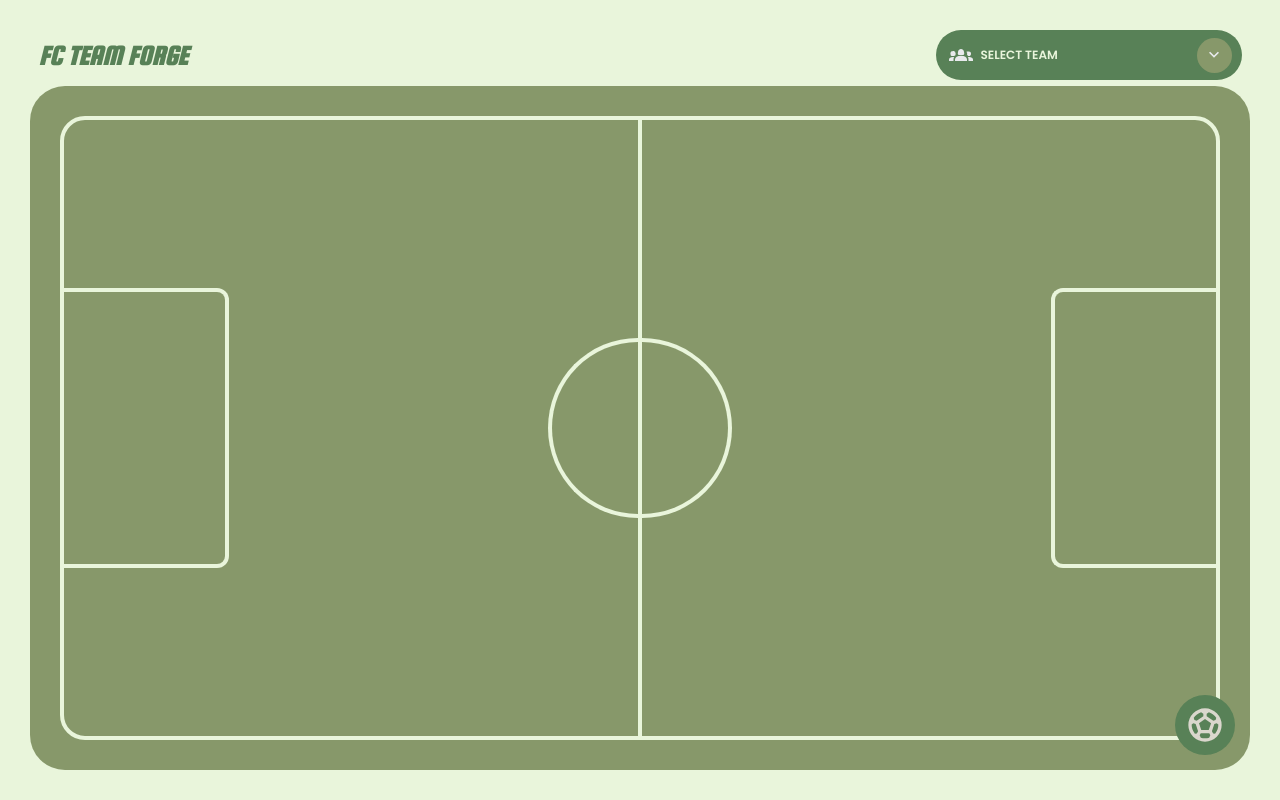
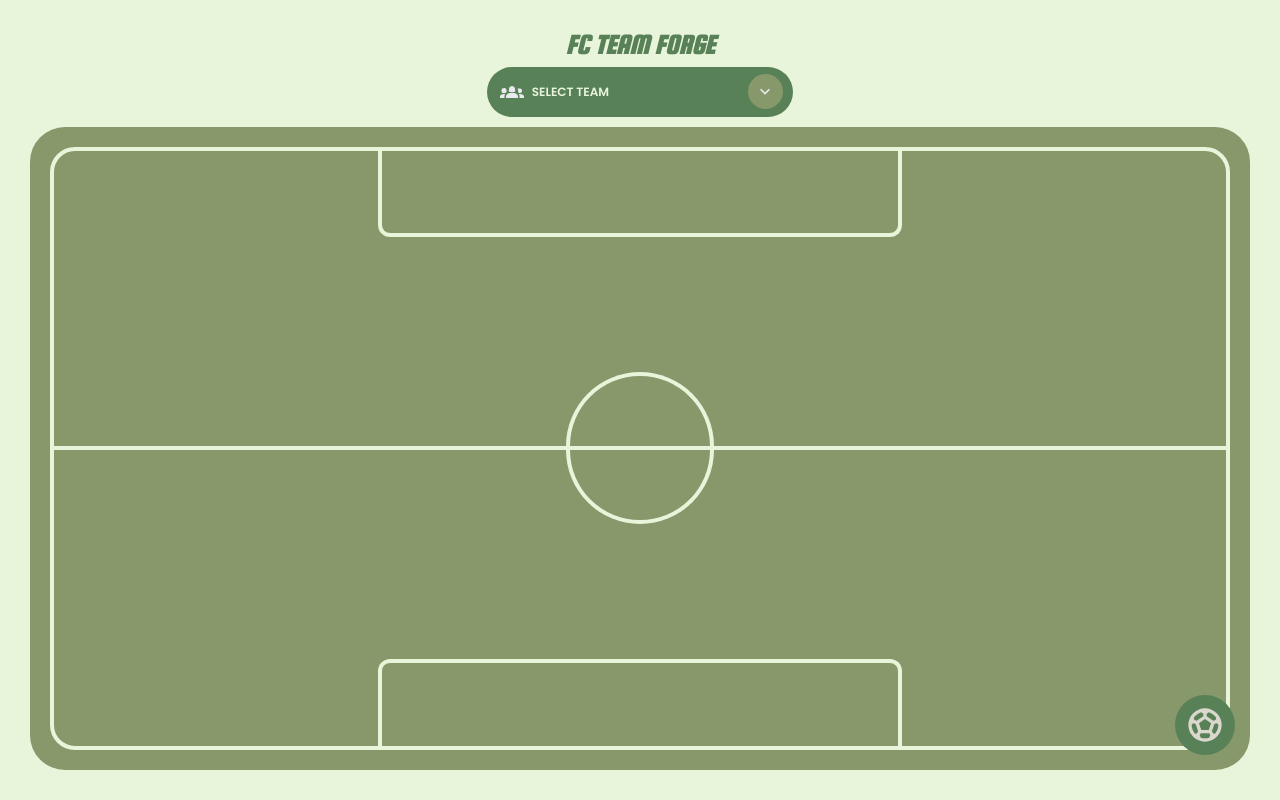
Before and after one commit to thecodingvivek/FC-TeamForge, a Vue app in the folder frontend/: page / in a window 1280 px wide. Built offline with nearby package versions, Linux system fonts and the light colour scheme.

Commit message:
fixed bug in responsivness

```diff
--- a/frontend/src/static/App.css
+++ b/frontend/src/static/App.css
@@ -568,7 +568,7 @@ body {
   }
 }
 
-@media only screen and (max-width:600px) {
+@media only screen and (max-width:600px){
   .output-frame{
     height: calc(100% - 116px);
   }
@@ -668,6 +668,110 @@ body {
   }
 }
 
+
+@media only screen and (min-height: 690px){
+  .output-frame{
+    height: calc(90% - 116px);
+  }
+  .output-frame{
+    height: calc(100% - 116px);
+  }
+
+  .field-border{
+    flex-direction: column;
+  }
+
+  .team-formation{
+    width: 100%;
+    height: 50%;
+    border: none;
+    border-radius: 0px;
+    border-bottom: 2px solid var(--primary-bg);
+    flex-direction: column;
+  }
+
+  .team-formation:nth-child(2){
+    border-radius: 0px;
+    border: none;
+    border-top: 2px solid var(--primary-bg);
+  }
+
+  .formation-nav{
+    flex-direction: column;
+    height: 100px;
+    justify-content: space-between;
+    padding: 0;
+  }
+
+
+  .left-gk{
+    width: 44%;
+    height: 28%;
+    border-right: 4px;
+    border-top:0px ;
+    border-bottom: 4px;
+    border-left: 4px;
+    border-bottom-left-radius: 12px;
+    border-bottom-right-radius: 12px;
+    border-top-right-radius: 0px;
+    border-style: solid;
+    border-color:var(--primary-bg);
+  }
+
+  .right-gk{
+    width: 44%;
+    height: 28%;
+    border-right: 4px;
+    border-top:4px ;
+    border-bottom: 0px;
+    border-left: 4px;
+    border-top-left-radius: 12px;
+    border-top-right-radius: 12px;
+    border-bottom-left-radius: 0px;
+    border-style: solid;
+    border-color:var(--primary-bg);
+  }
+
+  .left-circle{
+    width: 140px;
+    height: 70px;
+    border-top-left-radius: 140px;
+    border-top-right-radius: 140px;
+    border-bottom-left-radius: 0;
+    border-bottom-right-radius: 0;
+    border-left:4px solid var(--primary-bg);
+    border-top: 4px solid var(--primary-bg);
+    border-right: 4px solid var(--primary-bg);
+    border-bottom:0px;
+  }
+
+  .right-circle{
+    width: 140px;
+    height: 70px;
+    border-bottom-left-radius: 140px; /* Radius = width */
+    border-bottom-right-radius: 140px;
+    border-top-left-radius: 0;
+    border-top-right-radius: 0;
+    border-left:4px solid var(--primary-bg);
+    border-bottom: 4px solid var(--primary-bg);
+    border-right: 4px solid var(--primary-bg);
+    border-top:0px;
+  }
+
+
+
+  .create-team-cont{
+    right: 0px;
+    position: relative;
+    bottom: 10px;
+  }
+
+  .output-frame{
+    width: calc(100% - 40px);
+    padding: 20px;
+  }
+}
+
 @media only screen and (max-width:370px) {
   .main{
     padding: 20px;
```
